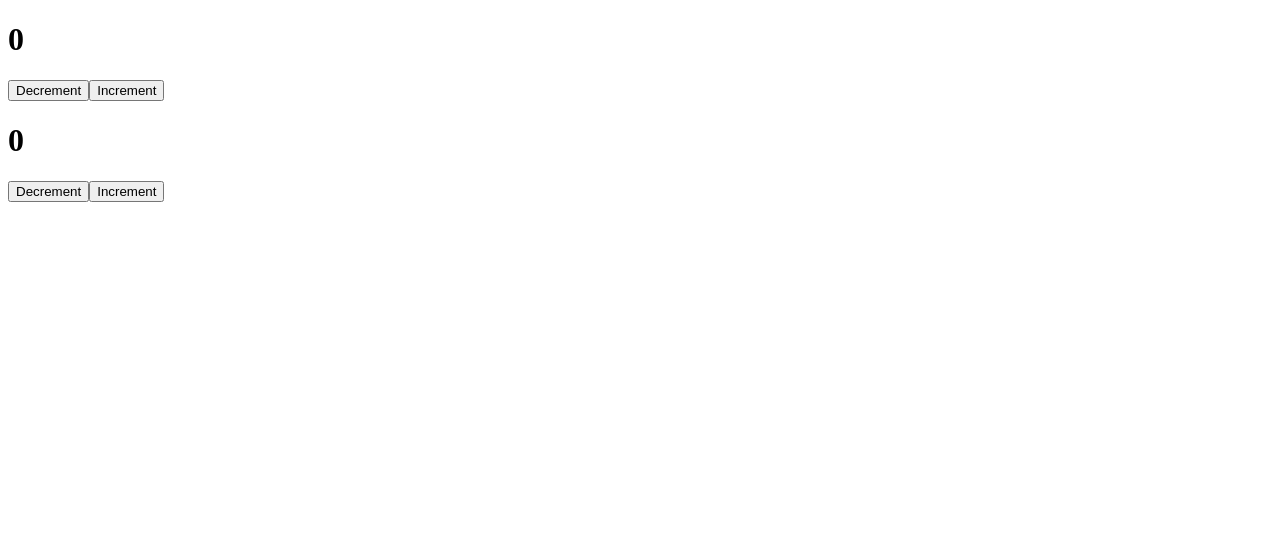
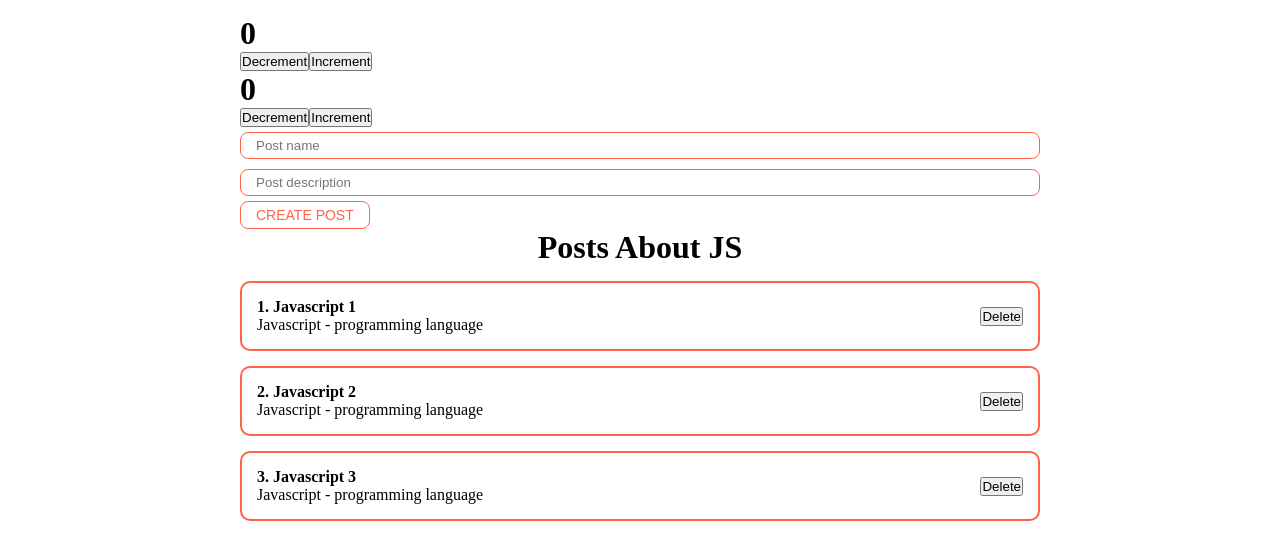
Before and after one commit to Presnia/react-fund-course-nd, a React (Create React App) app: page / in a window 1280 px wide. Shown: the top 560 px of the page. Built offline with nearby package versions, Linux system fonts and the light colour scheme.

Commit message:
Added self-made components as well as the button and the input

```diff
--- /dev/null
+++ b/src/App.css
@@ -0,0 +1,15 @@
+* {
+    margin: 0;
+    padding: 0;
+    box-sizing: border-box;
+}
+
+#root {
+    display: flex;
+    justify-content: center;
+}
+
+.App {
+    width: 800px;
+    margin-top: 15px;
+}
--- a/src/App.js
+++ b/src/App.js
@@ -1,12 +1,30 @@
 import Counter from "./components/Counter";
 import ClassCounter from "./components/ClassCounter";
+import {useState} from "react";
+import PostList from "./components/PostList/PostList";
+import MyButton from "./components/UI/button/MyButton";
+import MyInput from "./components/UI/input/MyInput";
+import './App.css';
+
+
 
 function App() {
+  const [posts, setPosts] = useState([
+      {id: 1, title: 'Javascript 1', body: 'Javascript - programming language'},
+      {id: 2, title: 'Javascript 2', body: 'Javascript - programming language'},
+      {id: 3, title: 'Javascript 3', body: 'Javascript - programming language'}
+  ]);
 
   return (
     <div className="App">
         <Counter/>
         <ClassCounter/>
+        <form>
+            <MyInput type="text" placeholder='Post name'/>
+            <MyInput type="text" placeholder='Post description'/>
+            <MyButton>CREATE POST</MyButton>
+        </form>
+        <PostList posts={posts} title='Posts About JS'/>
     </div>
   );
 }
--- /dev/null
+++ b/src/components/PostItem/PostItem.css
@@ -0,0 +1,9 @@
+.post {
+    display: flex;
+    justify-content: space-between;
+    align-items: center;
+    margin-top: 15px;
+    padding: 15px;
+    border: 2px solid tomato;
+    border-radius: 10px;
+}
--- /dev/null
+++ b/src/components/PostItem/PostItem.jsx
@@ -0,0 +1,18 @@
+import React from 'react';
+import './PostItem.css';
+
+const PostItem = (props) => {
+    return (
+        <div className="post">
+            <div className="post-content">
+                <strong>{props.post.id}. {props.post.title}</strong>
+                <div>{props.post.body}</div>
+            </div>
+            <div className="post-buttons">
+                <button>Delete</button>
+            </div>
+        </div>
+    );
+};
+
+export default PostItem;
--- /dev/null
+++ b/src/components/PostList/PostList.jsx
@@ -0,0 +1,17 @@
+import React from 'react';
+import PostItem from "../PostItem/PostItem";
+
+const PostList = ({posts, title}) => {
+    return (
+        <div>
+            <h1 style={{textAlign: 'center'}}>
+                {title}
+            </h1>
+            {posts.map(post =>
+                <PostItem post={post} key={post.id}/>
+            )}
+        </div>
+    );
+};
+
+export default PostList;
--- /dev/null
+++ b/src/components/UI/button/MyButton.jsx
@@ -0,0 +1,12 @@
+import React from 'react';
+import s from './MyButton.module.css';
+
+const MyButton = ({children, ...props}) => {
+    return (
+        <button {...props} className={s.myBtn}>
+            {children}
+        </button>
+    );
+};
+
+export default MyButton;
--- /dev/null
+++ b/src/components/UI/button/MyButton.module.css
@@ -0,0 +1,9 @@
+.myBtn {
+    padding: 5px 15px;
+    color: tomato;
+    font-size: 14px;
+    background: transparent;
+    border: 1px solid tomato;
+    border-radius: 8px;
+    cursor: pointer;
+}
--- /dev/null
+++ b/src/components/UI/input/MyInput.jsx
@@ -0,0 +1,10 @@
+import React from 'react';
+import s from './MyInput.module.css';
+
+const MyInput = (props) => {
+    return (
+        <input className={s.myInput} {...props}/>
+    );
+};
+
+export default MyInput;
--- /dev/null
+++ b/src/components/UI/input/MyInput.module.css
@@ -0,0 +1,7 @@
+.myInput {
+    width: 100%;
+    padding: 5px 15px;
+    margin: 5px 0;
+    border: 1px solid tomato;
+    border-radius: 8px;
+}
```
